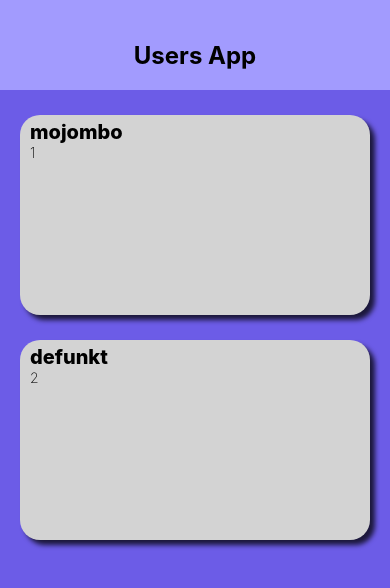
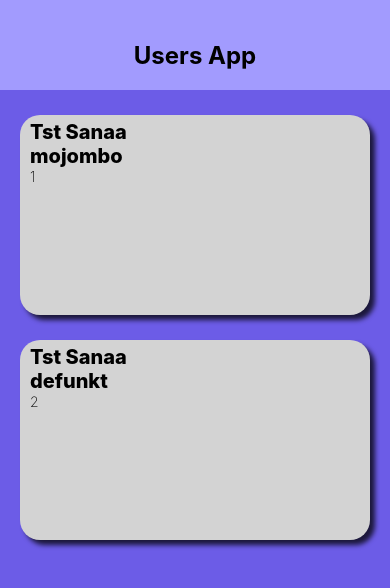
Before and after one commit to DALLESANAA/UsersApp, a React Native app: screen / in a window 390 px wide. Shown: the top 588 px of the page. Built offline with nearby package versions, Linux system fonts and the light colour scheme.

Commit message:
test cards

```diff
--- a/package.json
+++ b/package.json
@@ -1,5 +1,5 @@
 {
-  "name": "userapp",
+  "name": "my-project",
   "version": "1.0.0",
   "main": "node_modules/expo/AppEntry.js",
   "scripts": {
@@ -10,7 +10,7 @@
     "eject": "expo eject"
   },
   "dependencies": {
-    "expo": "~44.0.0",
+    "expo": "^44.0.0",
     "expo-status-bar": "~1.2.0",
     "react": "17.0.1",
     "react-dom": "17.0.1",
--- a/src/components/userCard.js
+++ b/src/components/userCard.js
@@ -10,6 +10,7 @@ const userCard = ({ info }) => {
         <View style={styles.container}>
             <View style={styles.cardContainer}>
                 <View style={styles.infoStyle}>
+                    <Text style={styles.loginStyle}>Tst Sanaa</Text>
                     <Text style={styles.loginStyle}>{login}</Text>
                     <Text style={styles.idStyle}>{id}</Text>
 
```
Also changed, not shown: 1 other file (tests, documents, lock files or other folders).
